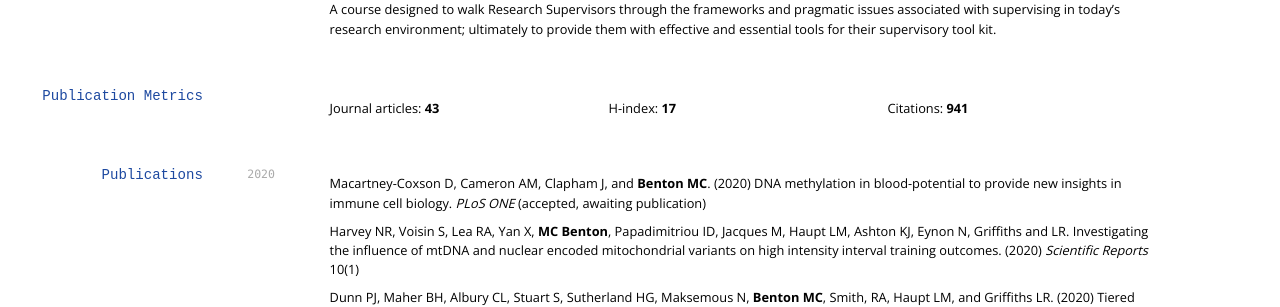
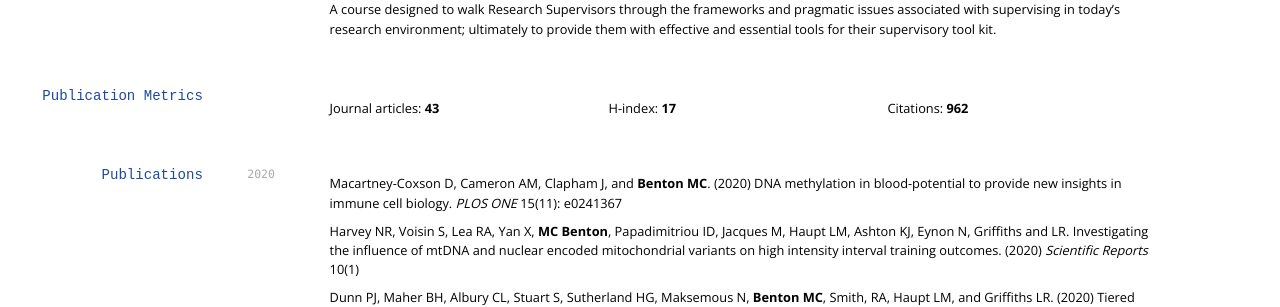
Before and after one commit to sirselim/Miles_CV, a Jekyll site: the page built from index.md, in a window 1280 px wide and 900 px high, scrolled down 1653 px. Shown: the part 161-468 px from the top of the window. Built offline with Jekyll 4.4.1, drawn with Linux system fonts in a browser that asks for light colours; some web fonts are replaced.

Commit message:
updated publications

```diff
--- a/index.md
+++ b/index.md
@@ -151,7 +151,7 @@ A course designed to walk Research Supervisors through the frameworks and pragma
 
 * Journal articles: __43__
 * H-index: __17__
-* Citations: __941__
+* Citations: __962__
 
 ## Publications
 
@@ -159,7 +159,7 @@ A course designed to walk Research Supervisors through the frameworks and pragma
 
 `2020`
 
-Macartney-Coxson D, Cameron AM, Clapham J, and **Benton MC**. (2020) DNA methylation in blood-potential to provide new insights in immune cell biology. *PLoS ONE* (accepted, awaiting publication)
+Macartney-Coxson D, Cameron AM, Clapham J, and **Benton MC**. (2020) DNA methylation in blood-potential to provide new insights in immune cell biology. *PLOS ONE* 15(11): e0241367
 
 Harvey NR, Voisin S, Lea RA, Yan X, **MC Benton**, Papadimitriou ID, Jacques M, Haupt LM, Ashton KJ, Eynon N, Griffiths and LR. Investigating the influence of mtDNA and nuclear encoded mitochondrial variants on high intensity interval training outcomes. (2020) *Scientific Reports* 10(1)
 
```
